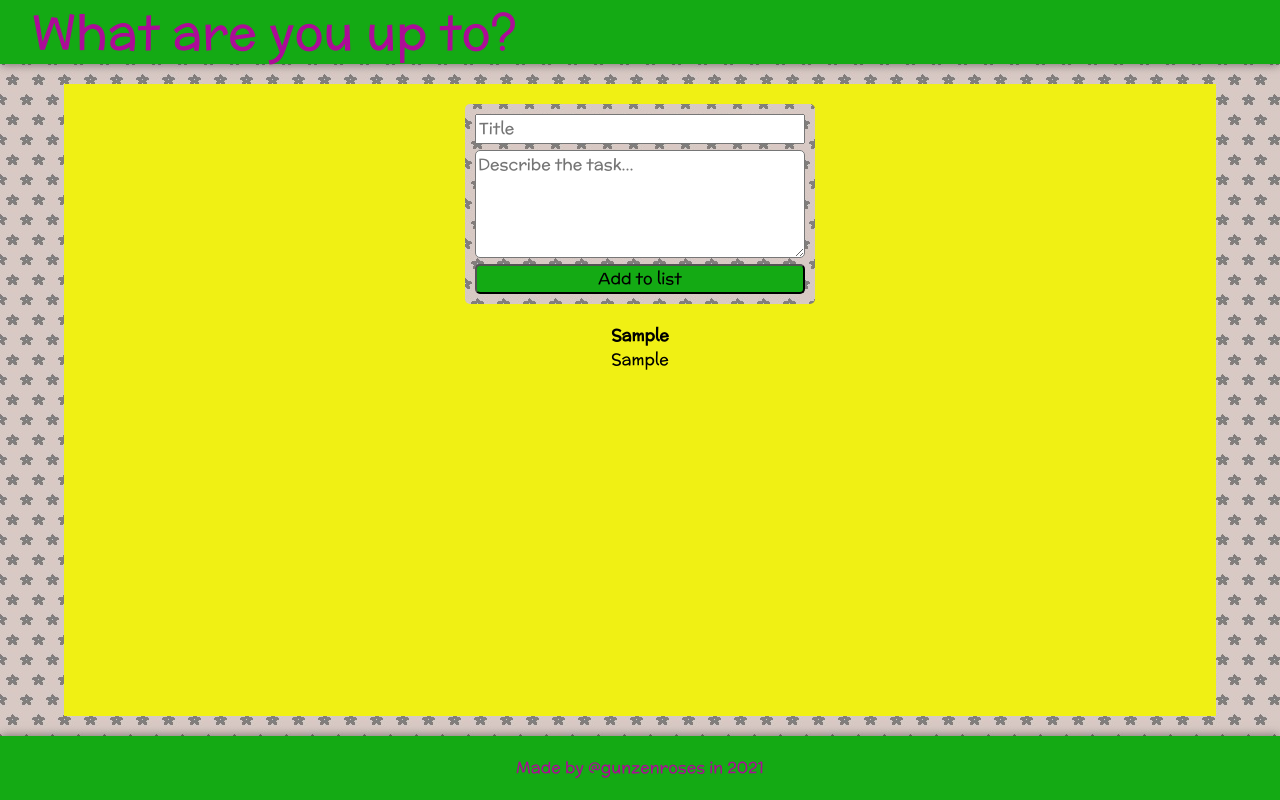
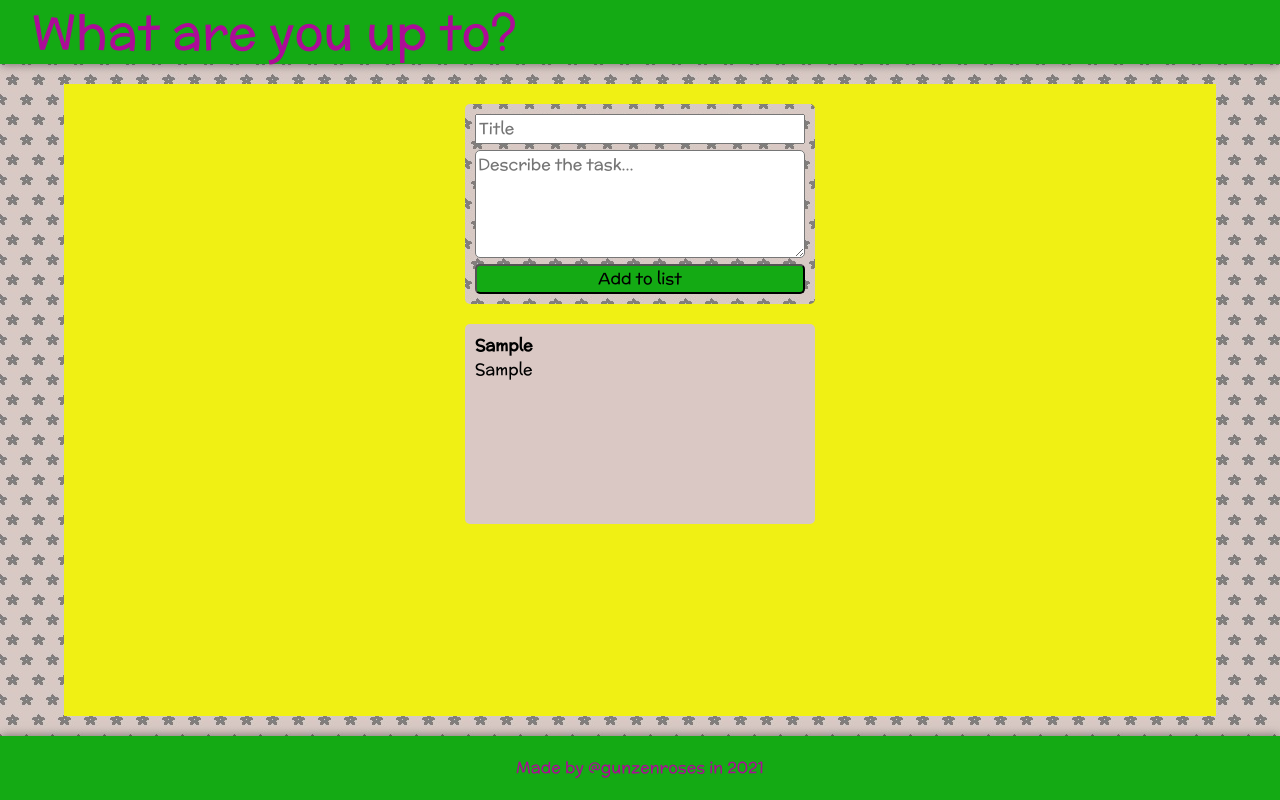
Before and after one commit to gunzenroses/todo-react, a React (Create React App) app: page / in a window 1280 px wide. Both pictures are taken after typing "Sample", "Sample" into the empty fields and a click on the button "Add to list". Built offline with nearby package versions, Linux system fonts and the light colour scheme.

Commit message:
fix: delete whitespace in className 'note'

```diff
--- a/src/components/Note/Note.jsx
+++ b/src/components/Note/Note.jsx
@@ -9,8 +9,7 @@ function Note(props){
     }
 
     return(
-        <div className="not
-        e">
+        <div className="note">
             <h1 className="note__title">{props.title}</h1>
             <button className="btn_delete" onClick={ deleteNote }>X</button>
             <p className="note__text">{props.text}</p>
```
